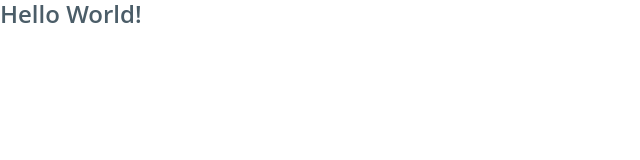
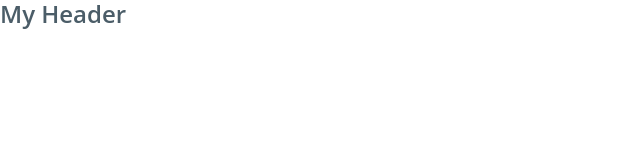
Before and after one commit to keilla/keilla-dev, a website built with webpack: page index.html in a window 1280 px wide. Shown: the full height of the page, 0-640 px from the left. Built offline with nearby package versions, Linux system fonts and the light colour scheme.

Commit message:
Adds html-loader

```diff
--- a/index.html
+++ b/index.html
@@ -7,6 +7,6 @@
 <title>Tittle</title>
 </head>
 <body>
-<h1>Hello World!</h1>
+<div id='root'></div>
 </body>
 </html>
--- a/package.json
+++ b/package.json
@@ -10,6 +10,7 @@
     "@babel/core": "^7.4.5",
     "babel-loader": "^8.0.6",
     "css-loader": "^3.0.0",
+    "html-loader": "^1.1.0",
     "html-webpack-plugin": "^3.2.0",
     "http-server": "^0.11.1",
     "jest": "^24.8.0",
--- /dev/null
+++ b/src/app/header.html
@@ -0,0 +1 @@
+<h1>My Header</h1>
--- a/src/main.js
+++ b/src/main.js
@@ -1 +1,7 @@
 import './styles/style.scss';
+
+import header from './app/header.html';
+
+window.onload = function() {
+  document.getElementById("root").innerHTML = header;
+}
--- a/webpack.config.js
+++ b/webpack.config.js
@@ -23,6 +23,10 @@ module.exports = {
           'sass-loader',
         ],
       },
+      {
+        test: /\.html$/,
+        loader: 'html-loader'
+      }
     ]
   },
   plugins: [HTMLWebpackPluginConfig]
```
Also changed, not shown: 1 other file.
